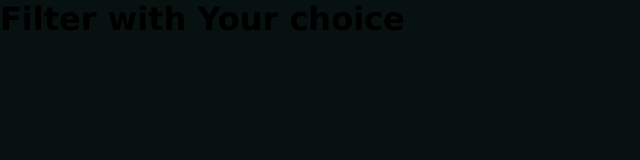
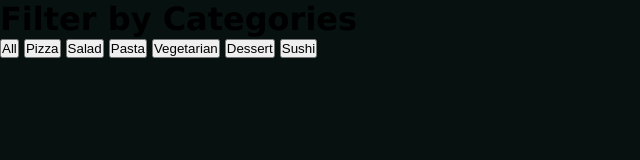
Before and after one commit to juned012/Button-filter-functionality, a plain HTML site: page index.html in a window 1280 px wide. Shown: the whole page, without its empty margins (0-640 px from the left). Drawn offline with Linux system fonts and the light colour scheme.

Commit message:
Added a html structure

```diff
--- a/index.html
+++ b/index.html
@@ -4,10 +4,25 @@
     <meta charset="UTF-8" />
     <meta name="viewport" content="width=device-width, initial-scale=1.0" />
     <link rel="stylesheet" href="styles.css" />
-    <title>Button Filter Functionality</title>
+    <title>Filter by Categories</title>
   </head>
   <body>
-    <h1>Filter with Your choice</h1>
+    <div class="container">
+      <h1>Filter by Categories</h1>
+      <div class="box-container">
+        <div class="filter-buttons">
+          <button data-category="All">All</button>
+          <button data-category="Pizza">Pizza</button>
+          <button data-category="Salad">Salad</button>
+          <button data-category="Pasta">Pasta</button>
+          <button data-category="Vegetarian">Vegetarian</button>
+          <button data-category="Dessert">Dessert</button>
+          <button data-category="Sushi">Sushi</button>
+        </div>
+        <div class="card-container"></div>
+      </div>
+    </div>
+
     <script src="script.js"></script>
   </body>
 </html>
--- a/script.js
+++ b/script.js
@@ -0,0 +1,64 @@
+let foodData = [
+  {
+    title: "Margherita Pizza",
+    description: "Classic pizza with fresh mozzarella, tomatoes, and basil.",
+    price: 12.99,
+    category: "Pizza",
+    image:
+      "https://img.freepik.com/premium-photo/fresh-guacamole-with-diced-onions-lime_1243330-10099.jpg?ga=GA1.1.1241278629.1725940971&semt=ais_hybrid",
+    inStock: true,
+    rating: 4.5,
+  },
+  {
+    title: "Caesar Salad",
+    description:
+      "Crisp romaine lettuce with Caesar dressing, croutons, and Parmesan.",
+    price: 9.99,
+    category: "Salad",
+    image:
+      "https://img.freepik.com/free-photo/side-view-caesar-salad-with-chicken-parmesan-cheese-white-bowl-wooden-board_140725-11875.jpg?ga=GA1.1.1241278629.1725940971&semt=ais_hybrid",
+    inStock: true,
+    rating: 4.2,
+  },
+  {
+    title: "Spaghetti Carbonara",
+    description: "Traditional pasta with eggs, cheese, pancetta, and pepper.",
+    price: 14.99,
+    category: "Pasta",
+    image:
+      "https://img.freepik.com/free-photo/bowl-spaghetti-with-green-leaf-top_1340-26760.jpg?ga=GA1.1.1241278629.1725940971&semt=ais_hybrid",
+    inStock: false,
+    rating: 4.7,
+  },
+  {
+    title: "Vegetable Stir Fry",
+    description:
+      "Mixed vegetables stir-fried in a savory sauce, served with rice.",
+    price: 11.49,
+    category: "Vegetarian",
+    image:
+      "https://img.freepik.com/premium-photo/pan-colorful-peppers-peppers-with-pot-peppers_1194832-27921.jpg?ga=GA1.1.1241278629.1725940971&semt=ais_hybrid",
+    inStock: true,
+    rating: 4.3,
+  },
+  {
+    title: "Chocolate Cake",
+    description: "Rich and moist chocolate cake layered with creamy frosting.",
+    price: 6.99,
+    category: "Dessert",
+    image:
+      "https://img.freepik.com/free-photo/close-up-chocolate-cake_23-2148604534.jpg?ga=GA1.1.1241278629.1725940971&semt=ais_hybrid",
+    inStock: true,
+    rating: 4.8,
+  },
+  {
+    title: "Sushi Platter",
+    description: "Assorted sushi rolls including tuna, salmon, and avocado.",
+    price: 19.99,
+    category: "Sushi",
+    image:
+      "https://img.freepik.com/free-photo/assorted-sushi-platter_1147-453.jpg?ga=GA1.1.1241278629.1725940971&semt=ais_hybrid",
+    inStock: false,
+    rating: 4.9,
+  },
+];
```
